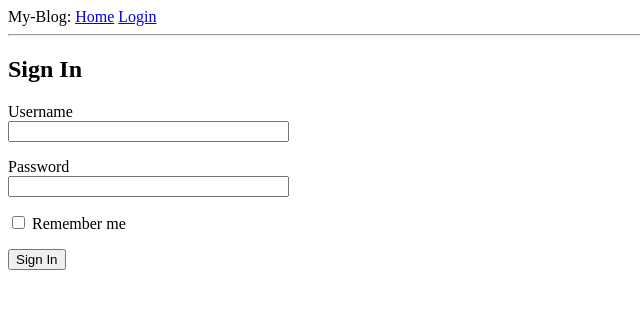
After one commit to kenzylouis/flask-mega-tutorial, a Flask app: page /login in a window 1280 px wide. The commit adds this page. Shown: the top 309 px of the page, without its empty margins (0-640 px from the left). Run offline with Flask 2, Linux system fonts and the light colour scheme.

Commit message:
added the login form to only display fields of the form

```diff
--- a/app/__init__.py
+++ b/app/__init__.py
@@ -1,5 +1,7 @@
 from flask import Flask
+from config import Config
 
 app = Flask(__name__)
+app.config.from_object(Config)
 
 from app import routes
--- /dev/null
+++ b/app/forms.py
@@ -0,0 +1,10 @@
+from flask_wtf import FlaskForm
+from wtforms import StringField, PasswordField, BooleanField, SubmitField
+from wtforms.validators import DataRequired
+
+
+class LoginForm(FlaskForm):
+    username = StringField('Username', validators=[DataRequired()])
+    password = PasswordField('Password', validators=[DataRequired()])
+    remember_me = BooleanField('Remember me')
+    submit = SubmitField('Sign In')
--- a/app/routes.py
+++ b/app/routes.py
@@ -1,5 +1,6 @@
 from flask import render_template
 from app import app
+from app.forms import LoginForm
 
 @app.route('/')
 @app.route('/index')
@@ -17,3 +18,9 @@ def index():
         }
     ]
     return render_template('index.html', title='Home', user=user, posts=posts)
+
+
+@app.route('/login')
+def login():
+    form = LoginForm()
+    return render_template('login.html', title='Sign In', form=form)
--- a/app/templates/base.html
+++ b/app/templates/base.html
@@ -7,7 +7,10 @@
         {% endif %}
     </head>
     <body>
-        <div>My-Blog: <a href="/index">Home</a></div>
+        <div>My-Blog:
+            <a href="/index">Home</a>
+            <a href="/login">Login</a>
+        </div>
         <hr>
         {% block content %}
 
--- /dev/null
+++ b/app/templates/login.html
@@ -0,0 +1,17 @@
+{% extends 'base.html' %}
+
+{% block content %}
+    <h2>Sign In</h2>
+    <form action="" method="post" novalidate>
+        <p>
+            {{ form.username.label }} <br>
+            {{ form.username(size=32) }}
+        </p>
+        <p>
+            {{ form.password.label }} <br>
+            {{ form.password(size=32) }}
+        </p>
+        <p>{{ form.remember_me() }}  {{ form.remember_me.label }}</p>
+        <p>{{ form.submit() }}</p>
+    </form>
+{% endblock %}
--- /dev/null
+++ b/config.py
@@ -0,0 +1,5 @@
+import os
+
+
+class Config():
+    SECRET_KEY = os.environ.get('SECRET_KEY') or 'you-will-never-guess-it'
```
Also changed, not shown: Notes_3.md (added, +38 -0 lines), docs/Notes_1.md (+4 -0 lines), docs/Notes_2.md (renamed from Notes_2.md, +4 -0 lines).
